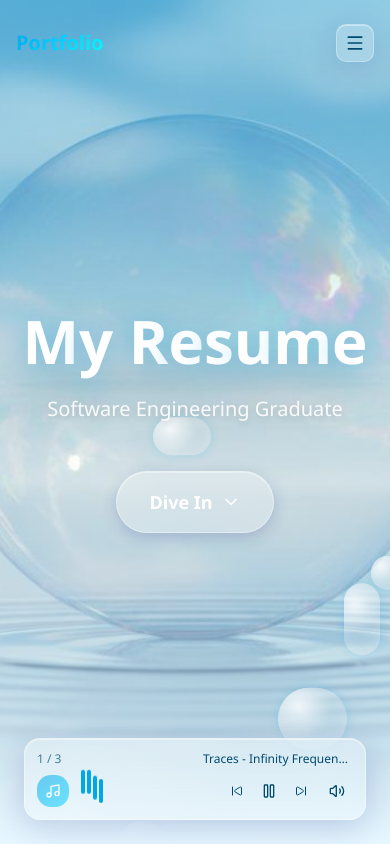
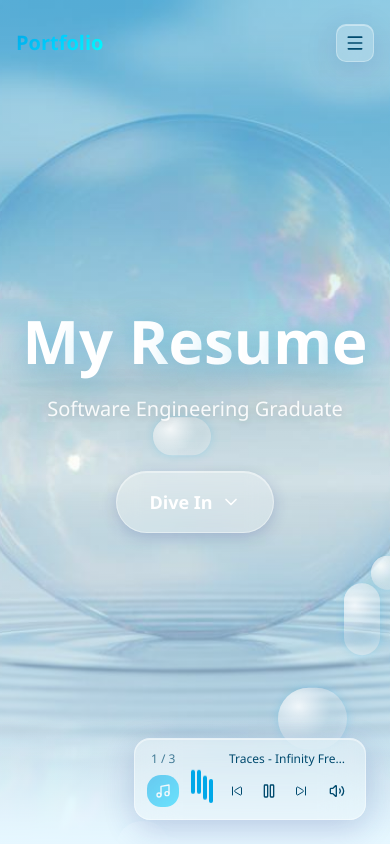
Before and after one commit to GoldJS/resume, a React (Vite) app: page / in a window 390 px wide. Both pictures are taken after a click on the button 269 px from the left and 791 px from the top of the page. Shown: the top 844 px of the page. Built offline with nearby package versions, Linux system fonts and the light colour scheme.

Commit message:
Update MusicPlayer.tsx

```diff
--- a/src/sections/MusicPlayer.tsx
+++ b/src/sections/MusicPlayer.tsx
@@ -1,5 +1,5 @@
 import { useState, useRef, useEffect } from 'react'
-import { Music, Volume2, VolumeX, Play, Pause, SkipForward, SkipBack, ChevronUp } from 'lucide-react'
+import { Music, Volume2, VolumeX, Play, Pause, SkipForward, SkipBack } from 'lucide-react'
 import { gsap } from 'gsap'
 import { ScrollTrigger } from 'gsap/ScrollTrigger'
 
@@ -31,19 +31,18 @@ const MusicPlayer = () => {
     }
   ]
 
-  // Track scroll position for mobile morphing
+  // Track scroll position
   useEffect(() => {
     const handleScroll = () => {
       const heroSection = document.getElementById('hero')
       if (heroSection) {
         const rect = heroSection.getBoundingClientRect()
-        // If hero is still visible (bottom of hero hasn't scrolled past viewport top)
         setIsInHero(rect.bottom > 100)
       }
     }
 
     window.addEventListener('scroll', handleScroll, { passive: true })
-    handleScroll() // Check initial position
+    handleScroll()
 
     return () => window.removeEventListener('scroll', handleScroll)
   }, [])
@@ -57,7 +56,6 @@ const MusicPlayer = () => {
       setShowTooltip(false)
     }, 5000)
 
-    // Desktop entrance animation
     if (window.innerWidth >= 1024) {
       gsap.fromTo(playerRef.current,
         { x: 100, opacity: 0 },
@@ -78,9 +76,7 @@ const MusicPlayer = () => {
     if (audioRef.current) {
       audioRef.current.src = playlist[currentTrack].url
       if (isPlaying && !isMuted) {
-        audioRef.current.play().catch(() => {
-          setIsPlaying(false)
-        })
+        audioRef.current.play().catch(() => setIsPlaying(false))
       }
     }
   }, [currentTrack])
@@ -88,9 +84,7 @@ const MusicPlayer = () => {
   useEffect(() => {
     if (audioRef.current) {
       if (isPlaying && !isMuted) {
-        audioRef.current.play().catch(() => {
-          setIsPlaying(false)
-        })
+        audioRef.current.play().catch(() => setIsPlaying(false))
       } else {
         audioRef.current.pause()
       }
@@ -103,26 +97,10 @@ const MusicPlayer = () => {
     }
   }, [isMuted])
 
-  const togglePlay = () => {
-    setIsPlaying(!isPlaying)
-  }
-
-  const toggleMute = () => {
-    setIsMuted(!isMuted)
-  }
-
-  const nextTrack = () => {
-    setCurrentTrack((prev) => (prev + 1) % playlist.length)
-  }
-
-  const prevTrack = () => {
-    setCurrentTrack((prev) => (prev - 1 + playlist.length) % playlist.length)
-  }
-
-  // Mobile bubble click handler
-  const handleBubbleClick = () => {
-    setIsExpanded(!isExpanded)
-  }
+  const togglePlay = () => setIsPlaying(!isPlaying)
+  const toggleMute = () => setIsMuted(!isMuted)
+  const nextTrack = () => setCurrentTrack((prev) => (prev + 1) % playlist.length)
+  const prevTrack = () => setCurrentTrack((prev) => (prev - 1 + playlist.length) % playlist.length)
 
   // Close expanded when clicking outside
   useEffect(() => {
@@ -137,24 +115,9 @@ const MusicPlayer = () => {
     }
   }, [isExpanded])
 
-  return (
-    <>
-      {/* Desktop: Original bottom-right player */}
-      <div className="hidden lg:block">
-        <div
-          ref={playerRef}
-          className="fixed bottom-6 right-6 z-50"
-        >
-          {/* Tooltip */}
-          {showTooltip && (
-            <div className="absolute bottom-full right-0 mb-3 glass-card-strong px-4 py-2 rounded-xl whitespace-nowrap animate-bounce">
-              <span className="text-sm text-frutiger-dark">Click to play Frutiger music!</span>
-              <div className="absolute -bottom-2 right-6 w-0 h-0 border-l-8 border-r-8 border-t-8 border-transparent border-t-white/30" />
-            </div>
-          )}
-
-          {/* Player */}
-          <div className="glass-card-strong p-3 rounded-2xl flex flex-col gap-2">
+  const PlayerContent = ({ compact = false }: { compact?: boolean }) => (
+    <div className={`glass-card-strong rounded-2xl flex flex-col gap-2 ${compact ? 'p-2' : 'p-3'}`}>
+      {!compact && (
         <div className="flex items-center justify-between px-1">
           <span className="text-xs text-frutiger-dark/70 font-medium">
             {currentTrack + 1} / {playlist.length}
@@ -163,19 +126,19 @@ const MusicPlayer = () => {
             {playlist[currentTrack].title}
           </span>
         </div>
+      )}
 
       <div className="flex items-center gap-3">
-              <div className={`p-2 rounded-xl bg-gradient-to-br from-frutiger-blue to-frutiger-cyan ${isPlaying ? 'animate-pulse' : ''}`}>
-                <Music className="w-4 h-4 text-white" />
+        <div className={`rounded-xl bg-gradient-to-br from-frutiger-blue to-frutiger-cyan ${isPlaying ? 'animate-pulse' : ''} ${compact ? 'p-1.5' : 'p-2'}`}>
+          <Music className={`text-white ${compact ? 'w-3 h-3' : 'w-4 h-4'}`} />
         </div>
 
+        {!compact && (
           <div className="flex items-end gap-0.5 h-6 flex-1">
             {[...Array(4)].map((_, i) => (
               <div
                 key={i}
-                    className={`w-1 bg-frutiger-blue rounded-full transition-all duration-300 ${
-                      isPlaying && !isMuted ? 'animate-wave' : 'h-1'
-                    }`}
+                className={`w-1 bg-frutiger-blue rounded-full transition-all duration-300 ${isPlaying && !isMuted ? 'animate-wave' : 'h-1'}`}
                 style={{
                   height: isPlaying && !isMuted ? '100%' : '4px',
                   animationDelay: `${i * 0.1}s`,
@@ -184,160 +147,103 @@ const MusicPlayer = () => {
               />
             ))}
           </div>
+        )}
 
         <div className="flex items-center gap-1">
-                <button onClick={prevTrack} className="p-1.5 hover:bg-white/20 rounded-xl transition-colors">
-                  <SkipBack className="w-3 h-3 text-frutiger-dark" />
+          <button onClick={prevTrack} className={`hover:bg-white/20 rounded-xl transition-colors ${compact ? 'p-1' : 'p-1.5'}`}>
+            <SkipBack className={`text-frutiger-dark ${compact ? 'w-3 h-3' : 'w-3 h-3'}`} />
           </button>
-                <button onClick={togglePlay} className="p-2 hover:bg-white/20 rounded-xl transition-colors">
-                  {isPlaying ? <Pause className="w-4 h-4 text-frutiger-dark" /> : <Play className="w-4 h-4 text-frutiger-dark" />}
+          <button onClick={togglePlay} className={`hover:bg-white/20 rounded-xl transition-colors ${compact ? 'p-1.5' : 'p-2'}`}>
+            {isPlaying ?
+              <Pause className={`text-frutiger-dark ${compact ? 'w-4 h-4' : 'w-4 h-4'}`} /> :
+              <Play className={`text-frutiger-dark ${compact ? 'w-4 h-4' : 'w-4 h-4'}`} />
+            }
           </button>
-                <button onClick={nextTrack} className="p-1.5 hover:bg-white/20 rounded-xl transition-colors">
-                  <SkipForward className="w-3 h-3 text-frutiger-dark" />
+          <button onClick={nextTrack} className={`hover:bg-white/20 rounded-xl transition-colors ${compact ? 'p-1' : 'p-1.5'}`}>
+            <SkipForward className={`text-frutiger-dark ${compact ? 'w-3 h-3' : 'w-3 h-3'}`} />
           </button>
+          {!compact && (
             <button onClick={toggleMute} className="p-2 hover:bg-white/20 rounded-xl transition-colors ml-1">
               {isMuted ? <VolumeX className="w-4 h-4 text-frutiger-dark/50" /> : <Volume2 className="w-4 h-4 text-frutiger-dark" />}
             </button>
+          )}
         </div>
       </div>
     </div>
+  )
+
+  return (
+    <>
+      {/* Desktop: Always bottom-right */}
+      <div className="hidden lg:block fixed bottom-6 right-6 z-50">
+        {showTooltip && (
+          <div className="absolute bottom-full right-0 mb-3 glass-card-strong px-4 py-2 rounded-xl whitespace-nowrap animate-bounce">
+            <span className="text-sm text-frutiger-dark">Click to play Frutiger music!</span>
+            <div className="absolute -bottom-2 right-6 w-0 h-0 border-l-8 border-r-8 border-t-8 border-transparent border-t-white/30" />
           </div>
+        )}
+        <PlayerContent />
       </div>
 
-      {/* Mobile: Morphing Player */}
+      {/* Mobile */}
       <div className="lg:hidden">
-        {/* Full player in hero section */}
+        {/* Hero: Original position - slides out when scrolling */}
         <div
-          className={`fixed z-50 transition-all duration-500 ease-out ${
-            isInHero
-              ? 'bottom-6 right-6 left-6'
-              : 'opacity-0 pointer-events-none translate-y-10'
+          ref={playerRef}
+          className={`fixed bottom-6 right-6 z-50 transition-transform duration-500 ease-out ${
+            isInHero ? 'translate-x-0' : 'translate-x-[200%]'
           }`}
         >
-          <div className="glass-card-strong p-3 rounded-2xl">
-            <div className="flex items-center justify-between mb-2">
-              <span className="text-xs text-frutiger-dark/70 font-medium">
-                {currentTrack + 1} / {playlist.length}
-              </span>
-              <span className="text-xs text-frutiger-dark truncate max-w-[150px]">
-                {playlist[currentTrack].title}
-              </span>
+          <PlayerContent />
         </div>
 
-            <div className="flex items-center gap-3">
-              <div className={`p-2 rounded-xl bg-gradient-to-br from-frutiger-blue to-frutiger-cyan ${isPlaying ? 'animate-pulse' : ''}`}>
-                <Music className="w-4 h-4 text-white" />
-              </div>
-
-              <div className="flex items-end gap-0.5 h-6 flex-1">
-                {[...Array(4)].map((_, i) => (
+        {/* Navbar bubble - appears when not in hero */}
         <div
-                    key={i}
-                    className={`w-1 bg-frutiger-blue rounded-full transition-all duration-300 ${
-                      isPlaying && !isMuted ? 'animate-wave' : 'h-1'
-                    }`}
-                    style={{
-                      height: isPlaying && !isMuted ? '100%' : '4px',
-                      animationDelay: `${i * 0.1}s`,
-                      animation: isPlaying && !isMuted ? `wave 0.5s ease-in-out infinite ${i * 0.1}s` : 'none'
-                    }}
-                  />
-                ))}
-              </div>
-
-              <div className="flex items-center gap-1">
-                <button onClick={prevTrack} className="p-1.5 hover:bg-white/20 rounded-xl transition-colors">
-                  <SkipBack className="w-3 h-3 text-frutiger-dark" />
-                </button>
-                <button onClick={togglePlay} className="p-2 hover:bg-white/20 rounded-xl transition-colors">
-                  {isPlaying ? <Pause className="w-4 h-4 text-frutiger-dark" /> : <Play className="w-4 h-4 text-frutiger-dark" />}
-                </button>
-                <button onClick={nextTrack} className="p-1.5 hover:bg-white/20 rounded-xl transition-colors">
-                  <SkipForward className="w-3 h-3 text-frutiger-dark" />
-                </button>
-                <button onClick={toggleMute} className="p-2 hover:bg-white/20 rounded-xl transition-colors ml-1">
-                  {isMuted ? <VolumeX className="w-4 h-4 text-frutiger-dark/50" /> : <Volume2 className="w-4 h-4 text-frutiger-dark" />}
-                </button>
-              </div>
-            </div>
-          </div>
-        </div>
-
-        {/* Bubble in navbar when scrolled */}
-        <div
-          className={`fixed top-4 right-4 z-50 transition-all duration-500 ease-out ${
-            !isInHero
-              ? 'opacity-100 translate-y-0'
-              : 'opacity-0 -translate-y-10 pointer-events-none'
+          className={`fixed top-4 right-16 z-50 transition-all duration-500 ease-out ${
+            !isInHero ? 'translate-x-0 opacity-100' : 'translate-x-10 opacity-0 pointer-events-none'
           }`}
         >
-          {/* Expanded dropdown */}
+          {/* Expanded popup */}
           {isExpanded && (
-            <div className="absolute top-full right-0 mt-2 glass-card-strong p-4 rounded-2xl min-w-[280px] animate-in slide-in-from-top-2 fade-in duration-200">
-              <div className="flex items-center justify-between mb-3">
-                <span className="text-xs text-frutiger-dark/70 font-medium">
-                  {currentTrack + 1} / {playlist.length}
-                </span>
-                <span className="text-xs text-frutiger-dark truncate max-w-[180px]">
-                  {playlist[currentTrack].title}
-                </span>
-              </div>
-
-              <div className="flex items-center justify-center gap-4 mb-3">
-                <button onClick={prevTrack} className="p-2 hover:bg-white/20 rounded-xl transition-colors">
-                  <SkipBack className="w-4 h-4 text-frutiger-dark" />
-                </button>
-                <button onClick={togglePlay} className="p-3 bg-gradient-to-br from-frutiger-blue to-frutiger-cyan rounded-full hover:scale-110 transition-transform">
-                  {isPlaying ? <Pause className="w-5 h-5 text-white" /> : <Play className="w-5 h-5 text-white" />}
-                </button>
-                <button onClick={nextTrack} className="p-2 hover:bg-white/20 rounded-xl transition-colors">
-                  <SkipForward className="w-4 h-4 text-frutiger-dark" />
-                </button>
-              </div>
-
-              <div className="flex items-center justify-between">
-                <div className="flex items-end gap-0.5 h-4 flex-1 mr-3">
-                  {[...Array(4)].map((_, i) => (
-                    <div
-                      key={i}
-                      className={`w-1 bg-frutiger-blue rounded-full transition-all duration-300 ${
-                        isPlaying && !isMuted ? 'animate-wave' : 'h-1'
-                      }`}
-                      style={{
-                        height: isPlaying && !isMuted ? '100%' : '4px',
-                        animationDelay: `${i * 0.1}s`,
-                        animation: isPlaying && !isMuted ? `wave 0.5s ease-in-out infinite ${i * 0.1}s` : 'none'
-                      }}
-                    />
-                  ))}
-                </div>
-                <button onClick={toggleMute} className="p-2 hover:bg-white/20 rounded-xl transition-colors">
-                  {isMuted ? <VolumeX className="w-4 h-4 text-frutiger-dark/50" /> : <Volume2 className="w-4 h-4 text-frutiger-dark" />}
-                </button>
-              </div>
-
-              {/* Chevron indicator */}
-              <div className="absolute -top-2 right-4 w-4 h-4 bg-white/30 backdrop-blur-xl rotate-45 rounded-sm" />
+            <div className="absolute top-full right-0 mt-2 w-[280px]">
+              <PlayerContent />
             </div>
           )}
 
-          {/* Bubble button */}
+          {/* Circle button with progress ring */}
           <button
             ref={bubbleRef}
-            onClick={handleBubbleClick}
-            className={`glass-card-strong p-3 rounded-full transition-all duration-300 hover:scale-110 ${
-              isExpanded ? 'bg-frutiger-blue/20' : ''
-            }`}
+            onClick={() => setIsExpanded(!isExpanded)}
+            className="relative w-10 h-10 glass-card-strong rounded-full flex items-center justify-center"
           >
-            <div className="relative">
-              <Music className={`w-5 h-5 text-frutiger-dark transition-all duration-300 ${
-                isExpanded ? 'rotate-12' : ''
-              }`} />
+            {/* Progress ring (simulated with border) */}
+            <svg className="absolute inset-0 w-full h-full -rotate-90">
+              <circle
+                cx="20"
+                cy="20"
+                r="18"
+                fill="none"
+                stroke="rgba(0, 168, 232, 0.2)"
+                strokeWidth="2"
+              />
+              <circle
+                cx="20"
+                cy="20"
+                r="18"
+                fill="none"
+                stroke="#00a8e8"
+                strokeWidth="2"
+                strokeDasharray={`${isPlaying ? 100 : 0} 100`}
+                className="transition-all duration-1000"
+              />
+            </svg>
+
+            <Music className={`w-5 h-5 text-frutiger-dark relative z-10 transition-transform duration-300 ${isExpanded ? 'rotate-12' : ''}`} />
+
+            {/* Playing indicator dot */}
             {isPlaying && !isExpanded && (
-                <span className="absolute -top-1 -right-1 w-2 h-2 bg-frutiger-cyan rounded-full animate-pulse" />
+              <span className="absolute -top-0.5 -right-0.5 w-2.5 h-2.5 bg-frutiger-cyan rounded-full animate-pulse border-2 border-white" />
             )}
-              {isExpanded && <ChevronUp className="absolute -bottom-1 -right-1 w-3 h-3 text-frutiger-blue" />}
-            </div>
           </button>
         </div>
       </div>
```
Lines whose indentation alone changed are shown as unchanged.
